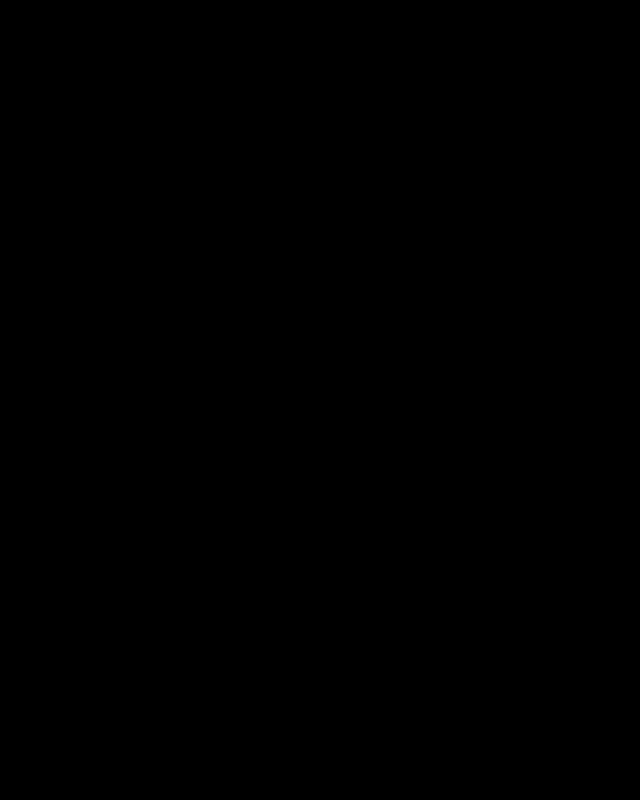
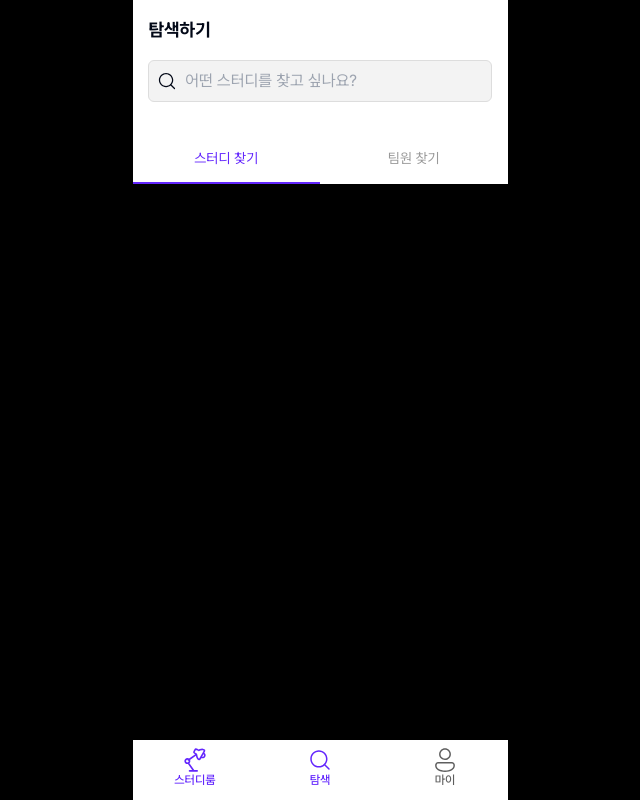
Before and after one commit to SuaJeong-winter/Swith_snProject, a Next.js app: page /search in a window 1280 px wide. Before the commit this address had no page. Shown: the whole page, without its empty margins (320-960 px from the left). Built offline with nearby package versions, Linux system fonts and the light colour scheme.

Commit message:
feat: 스터디 탐색 공통 헤더 추가

```diff
--- /dev/null
+++ b/app/search/page.tsx
@@ -0,0 +1,31 @@
+import BottomNavBar from '~/components/common/bottom-nav-bar'
+import { Tabs, TabsList, TabsTrigger } from '~/components/ui/tabs'
+import SearchIcon from '~/assets/icon_search.svg'
+
+export default function searchPage() {
+  return (
+    <>
+      <section className="bg-background pb-8">
+        <h1 className="p-4 text-lg font-bold">탐색하기</h1>
+        <form
+          action=""
+          className="relative flex w-full items-center justify-center"
+        >
+          <input
+            type="text"
+            placeholder="어떤 스터디를 찾고 싶나요?"
+            className="w-11/12 rounded-md border border-[#DDDDDD] bg-[#F3F3F3] px-3 py-2 pl-9"
+          />
+          <SearchIcon className="absolute left-6 top-1/4 h-5 w-5" />
+        </form>
+      </section>
+      <Tabs defaultValue="find-study">
+        <TabsList className="grid w-full grid-cols-2">
+          <TabsTrigger value="find-study">스터디 찾기</TabsTrigger>
+          <TabsTrigger value="find-mate">팀원 찾기</TabsTrigger>
+        </TabsList>
+      </Tabs>
+      <BottomNavBar />
+    </>
+  )
+}
--- a/src/components/common/bottom-nav-bar.tsx
+++ b/src/components/common/bottom-nav-bar.tsx
@@ -10,7 +10,7 @@
 
 const links = [
   { name: '스터디룸', icon: <StudyRoomIcon className="h-6 w-6" />, path: '/' },
-  { name: '탐색', icon: <SearchIcon className="h-6 w-6" />, path: '/explore' },
+  { name: '탐색', icon: <SearchIcon className="h-6 w-6" />, path: '/search' }, //explore 에서 search로 변경함
   { name: '마이', icon: <MyPageIcon className="h-6 w-6" />, path: '/my' },
 ] as const
 
```
